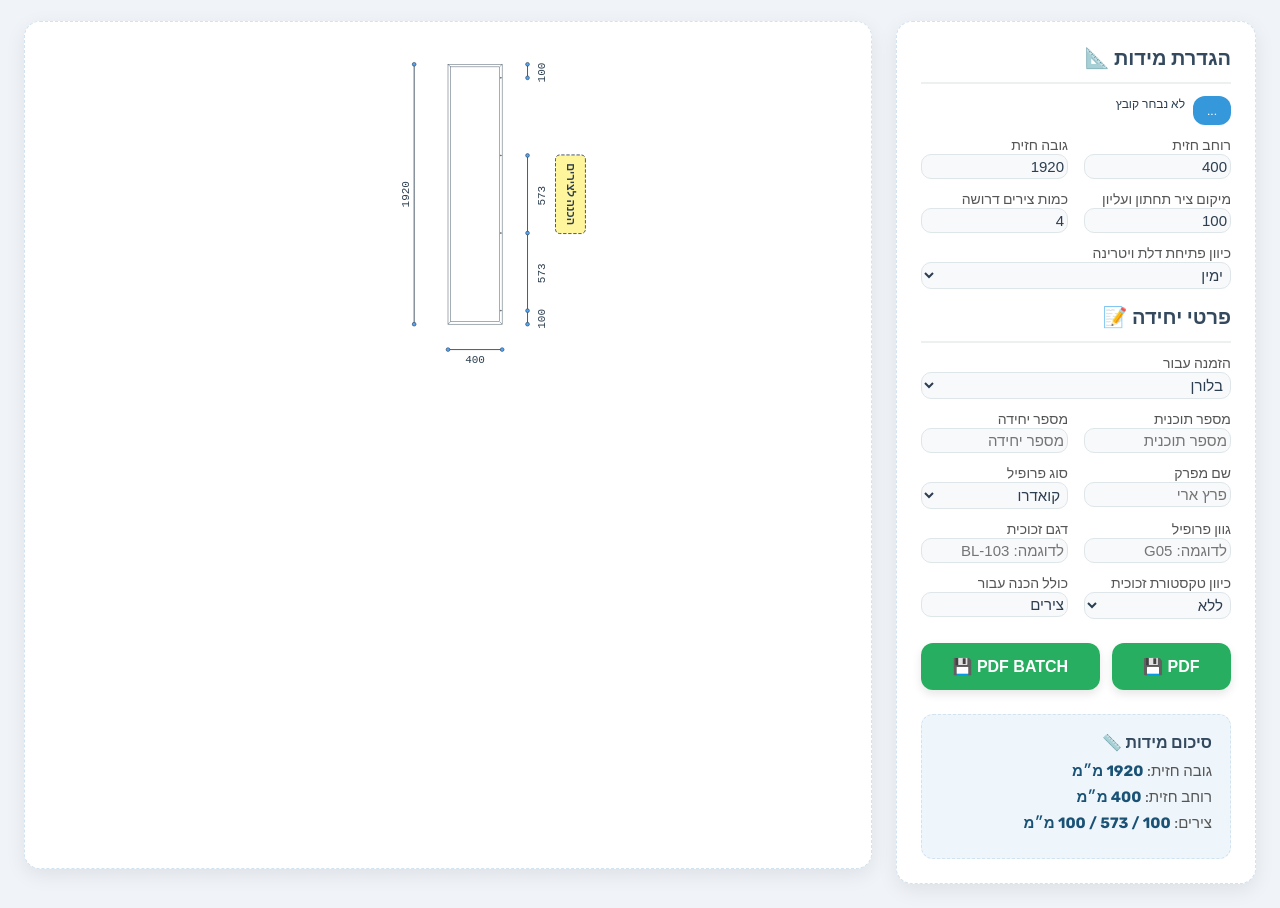
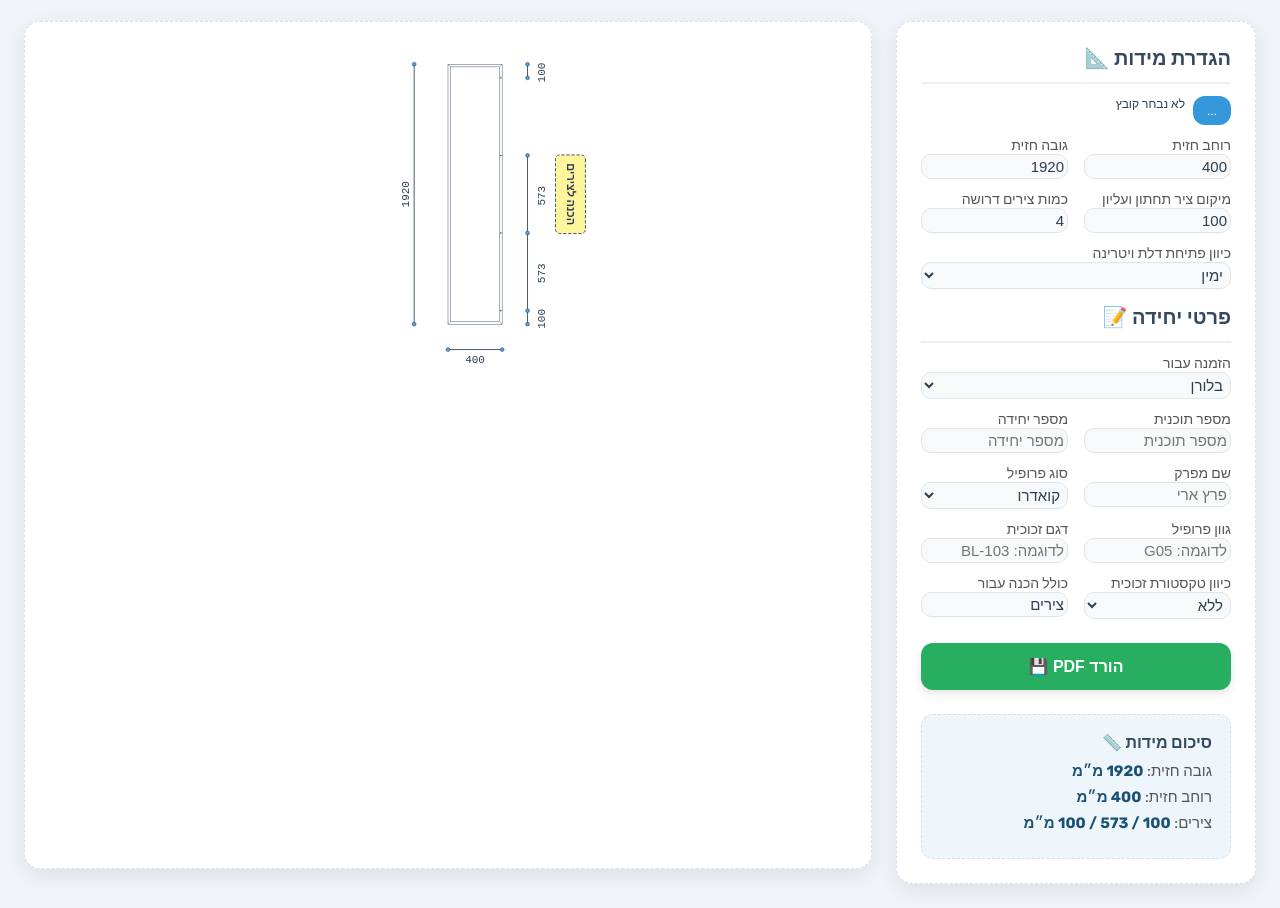
Before and after one commit to Perezari/VitrinaHazit, a plain HTML site: page index.html in a window 1280 px wide. Shown: the part 114-1022 px from the top of the page. Drawn offline with nearby package versions, Linux system fonts and the light colour scheme.

Commit message:
ביטול הכפתור שמוריד את כל הקבצים

```diff
--- a/index.html
+++ b/index.html
@@ -97,7 +97,7 @@
                 </div>
             </div>
             <div class="buttons-container">
-                <button id="downloadBtn" type="button">PDF 💾</button>
+                <button id="downloadBtn" type="button">הורד PDF 💾</button>
                 <button id="batchSaveBtn" type="button">PDF BATCH 💾</button>
             </div>
             <div id="readout" class="readout-container" style="display:none;">
--- a/main.js
+++ b/main.js
@@ -15,6 +15,7 @@ let unitNumInput = document.getElementById("unitNum");
 let excelRows = [];
 const downloadBtn = document.getElementById('downloadBtn');
 const batchSaveBtn = document.getElementById("batchSaveBtn");
+batchSaveBtn.style.display = 'none';
 const excelFileInput = document.getElementById('excelFile');
 const fileNameSpan = document.querySelector('.file-name');
 
```
